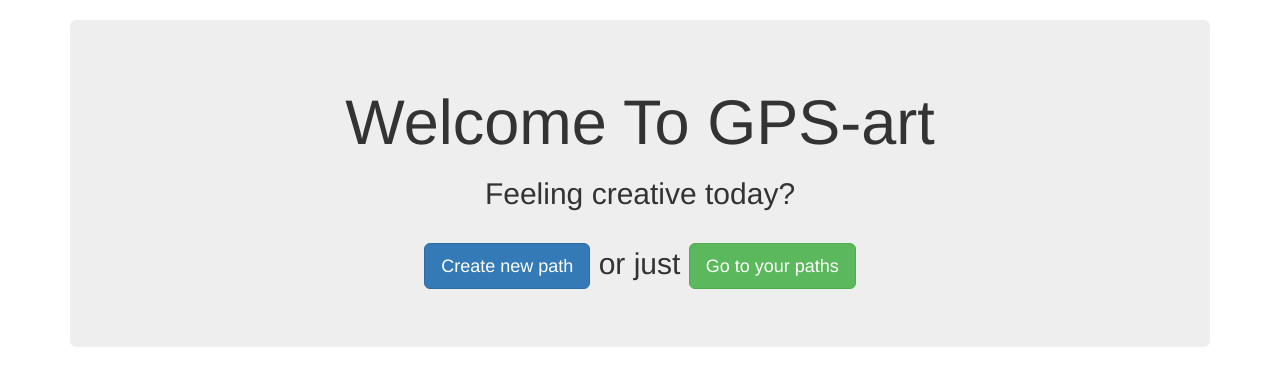
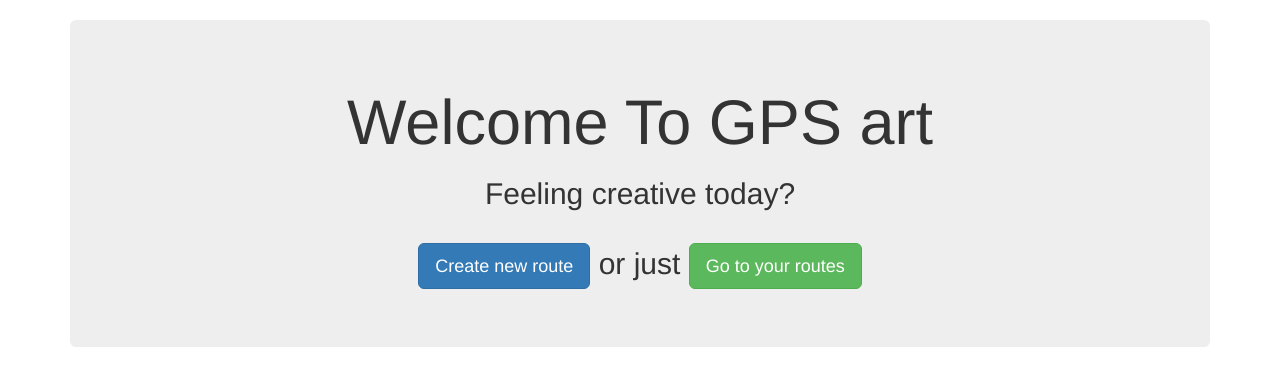
Before and after one commit to Ssanyoq/gps-art, a Flask app: page / in a window 1280 px wide. Shown: the part 52-438 px from the top of the page. Run offline with Flask 2, Linux system fonts and the light colour scheme; the visitor is signed in with stand-in values (Sample User, id 1); some libraries are stand-ins or nearby versions.

Commit message:
Design changes and small fixes

```diff
--- a/main.py
+++ b/main.py
@@ -20,10 +20,18 @@ users_maps = {"admin": Map()}
 class RegisterForm(Form):
     username = StringField('Username',
                            [validators.Length(min=3, max=15), validators.DataRequired()])
+    try:
+        email = StringField('Email',
+                            [validators.Length(min=6, max=50), validators.Email(),
+                             validators.DataRequired()])
+    except Exception:
+        email = StringField('Email',
+                            [validators.Length(min=6, max=50),
+                             validators.DataRequired()])
+        print("!!! Email validator отключен (строчка 31)")
+        # Почему-то не у всех при установке flask (ну или werkzeug) работает
+        # Email валидатор. Я пытался найти решение, но почему-то не смог
 
-    email = StringField('Email',
-                        [validators.Length(min=6, max=50), validators.Email(),
-                         validators.DataRequired()])
 
     password = PasswordField('Password', [
         validators.DataRequired(),
@@ -179,7 +187,7 @@ def map_creating():
 
 @app.route("/_map", methods=["POST"])
 def _map():
-    """Обработчик ajax запросов со страниц с картой (которая map_creating() и spectate_map())"""
+    """Обработчик ajax запросов со страниц с картой (которые map_creating() и spectate_map())"""
     req = request.form.get("req_type")
     if req == "place":
         mouse_x = request.form.get("mouse_x")
@@ -222,9 +230,9 @@ def spectate_map(path_id):
         the_route = db_sess.query(Route).filter(Route.id == path_id).first()
         if the_route:
             if the_route.user_id != session['id']:
-                return render_template("bad_page.html", message="That's not your path!")
+                return render_template("bad_page.html", message="That's not your route!")
         else:
-            return render_template("bad_page.html", message="This path does not exist")
+            return render_template("bad_page.html", message="This route does not exist")
         for img in session['img_stack']:
             if os.path.exists(img):
                 os.remove(img)
--- a/static/styles/map_page.css
+++ b/static/styles/map_page.css
@@ -30,7 +30,7 @@
 
 .button_div {
     position: absolute;
-    margin-left: 425px;
+    left: 875px;
     top: 145px;
 }
 
@@ -68,7 +68,7 @@
 .map_form {
     position: absolute;
     top: 620px;
-    margin-left: -250px;
+    left: 140px;
     width: 650px;
     text-align: center;
 }
--- a/templates/home.html
+++ b/templates/home.html
@@ -1,12 +1,12 @@
 {% extends 'layout.html' %} {% block body %}
 <div class="jumbotron text-center">
-    <h1>Welcome To GPS-art</h1>
+    <h1>Welcome To GPS art</h1>
 
     {% if session.logged_in == NULL %}
-    <h2>To create and watch paths you must be logged in</h2>
+    <h2>To create and watch routes you must be logged in</h2>
     <a href="/register" class="btn btn-primary btn-lg">Register</a>
     <a href="/login" class="btn btn-success btn-lg">Log in</a>{% else %}
-    <h2>Feeling creative today?<br><br><a href="/map" class="btn btn-primary btn-lg">Create new path</a> or just <a href="/paths" class="btn btn-success btn-lg">Go to your paths</a></h2>
+    <h2>Feeling creative today?<br><br><a href="/map" class="btn btn-primary btn-lg">Create new route</a> or just <a href="/paths" class="btn btn-success btn-lg">Go to your routes</a></h2>
     {% endif %}
 </div>
 {% endblock %}
--- a/templates/map_browser.html
+++ b/templates/map_browser.html
@@ -7,9 +7,9 @@
 {% block body %}
 
 <body>
-    <h2><a href="/map" class="new_map_link">Create new path</a></h2>
+    <h2><a href="/map" class="new_map_link">Create new route</a></h2>
     <table>
-        <caption style="text-align: center;">All your paths</caption>
+        <caption style="text-align: center;">All your routes</caption>
         {% for path in paths %}
         <tr class="path_row">
             <td><img src="../static//img/geo-alt.svg" alt="Беды с башкой" class="geo_img"></td>
--- a/templates/map_creating.html
+++ b/templates/map_creating.html
@@ -19,6 +19,7 @@
 
 <body>
     {% block body %} {% if session.logged_in %}
+    <div>
         <img src={{img}} id="map" alt="Карты не нашлось :(">
         <div class="button_div">
             <div class="button_row">
@@ -48,6 +49,7 @@
             <input type="text" class="form-control" placeholder="Name your path" name="path_name">
             <button type="submit" class="btn btn-primary" style="margin-top: 20px;">Save</button>
         </form>
+    </div>
     {% else %}
     <h2>You must be logged in to be able to create paths</h2>
     {% endif %}
```
Lines whose indentation alone changed are shown as unchanged.
